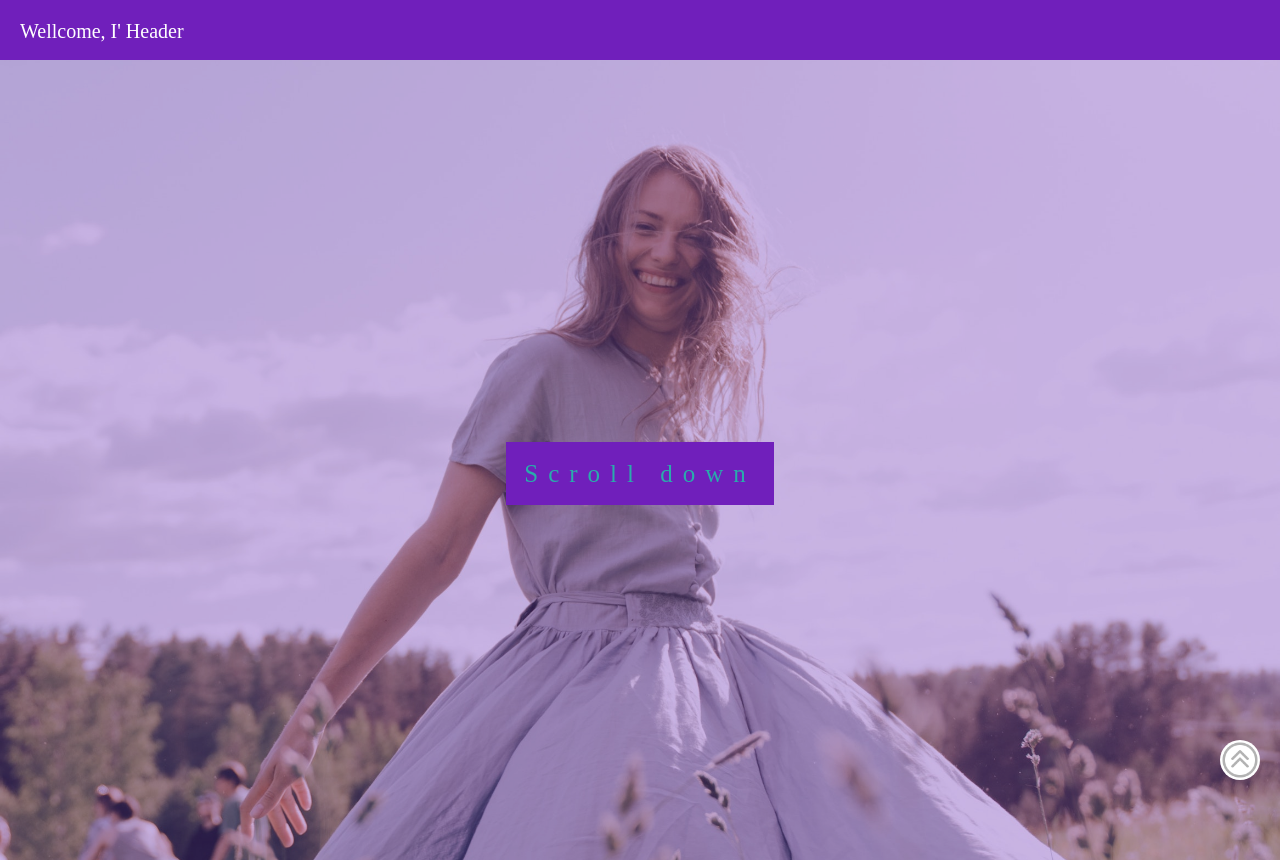
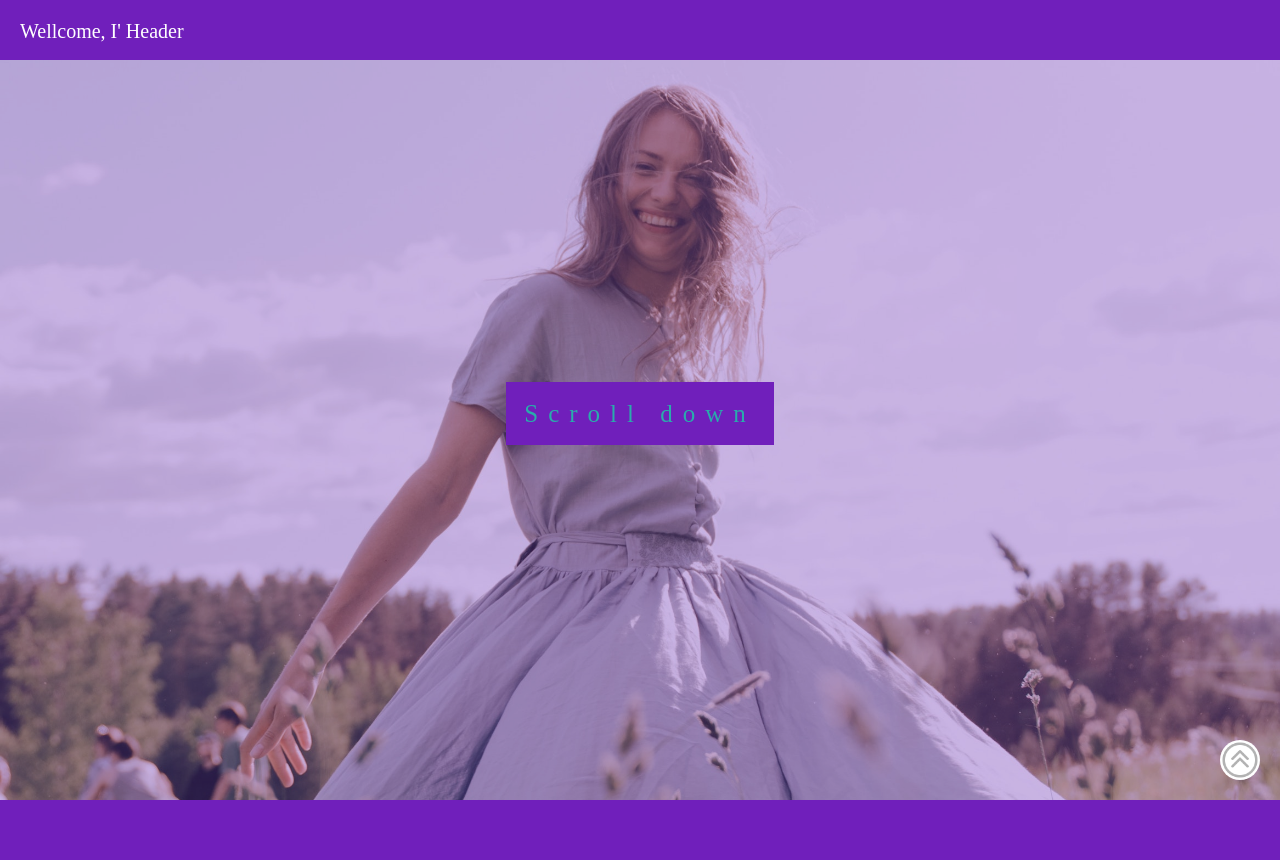
Before and after one commit to maruprin/parallax, a website: page index.html in a window 1280 px wide. Shown: the top 860 px of the page. Drawn offline with Linux system fonts and the light colour scheme; a web font is replaced by a local one.

Commit message:
fix meassures

```diff
--- a/styles/scss/__mainbody.scss
+++ b/styles/scss/__mainbody.scss
@@ -19,9 +19,6 @@
 .img1{
     background-image: url('../../assets/img/woman.jpg');
     min-height: 800px;
-    &--first{
-       top: 60px;
-    }
 }
 .img2{
     background-image: url('../../assets/img/flowers.jpg');
```
Also changed, not shown: styles/css/main.css, 1 other file.
